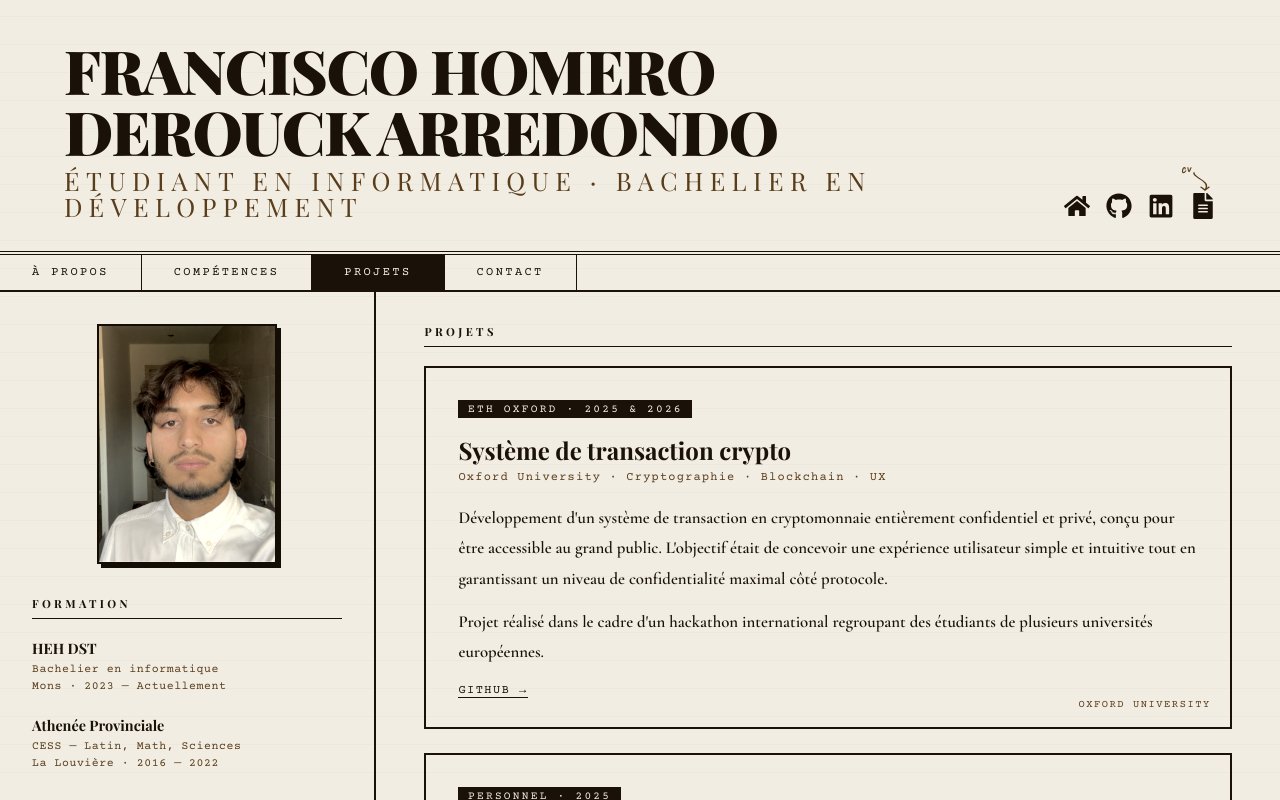
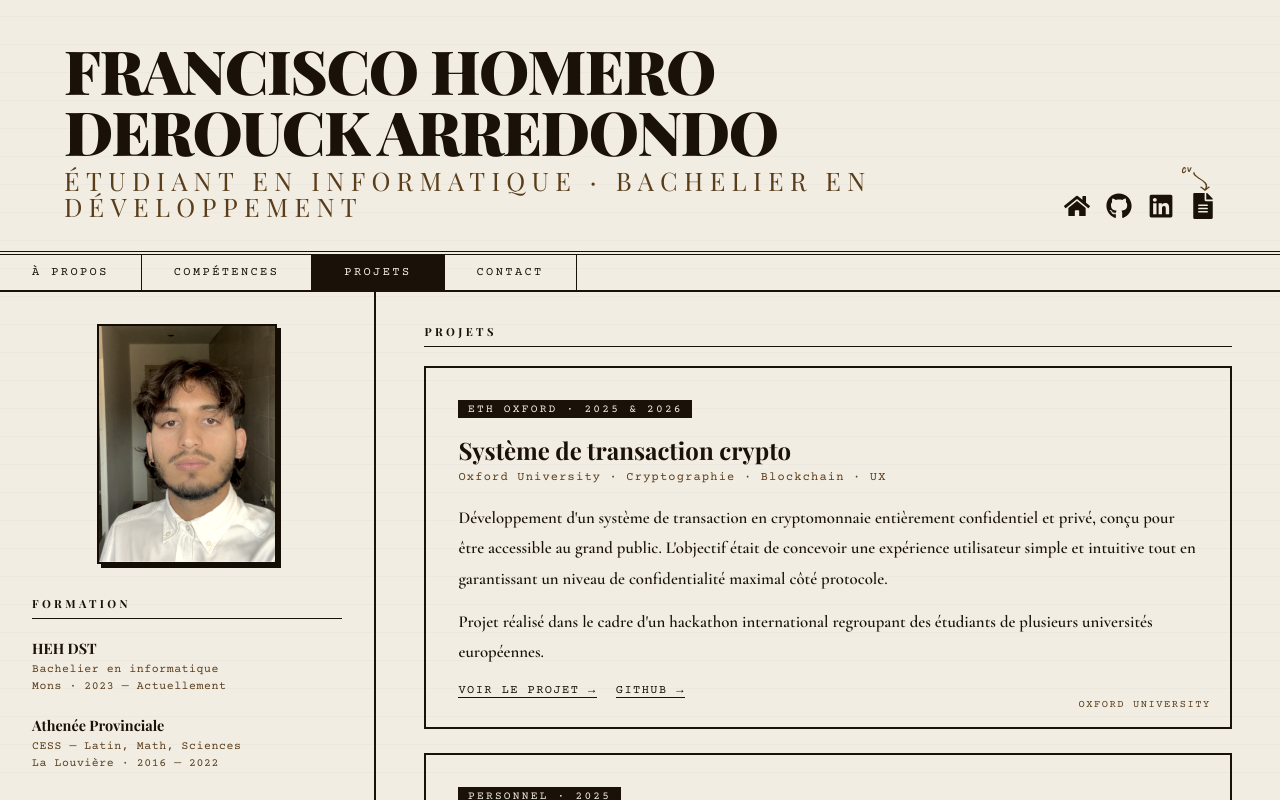
Before and after one commit to spidermiriki/Portfolio, a React (Vite) app: page / in a window 1280 px wide. Both pictures are taken after a click on the button "PROJETS". Built offline with nearby package versions, Linux system fonts and the light colour scheme; a web font is replaced by a local one.

Commit message:
adding a lin to lava payment

```diff
--- a/src/components/PortfolioPage.tsx
+++ b/src/components/PortfolioPage.tsx
@@ -228,6 +228,7 @@ export function PortfolioPage() {
                   Projet réalisé dans le cadre d'un hackathon international regroupant des étudiants de plusieurs universités européennes.
                 </p>
                 <div className="pp-project-links">
+                  <a href="https://hugodvrs4.github.io/Lava-Payments" target="_blank" rel="noopener noreferrer" className="pp-project-link">Voir le projet →</a>
                   <a href="https://github.com/hugodvrs4/Lava-Payments" target="_blank" rel="noopener noreferrer" className="pp-project-link">GitHub →</a>
                 </div>
                 <span className="pp-project-corner">Oxford University</span>
```
